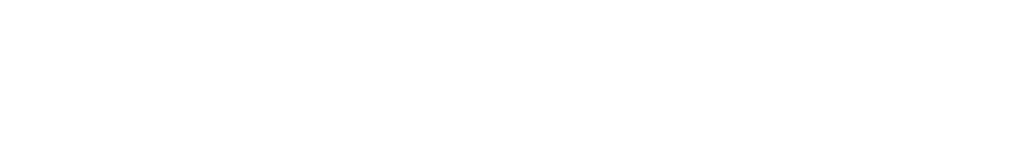
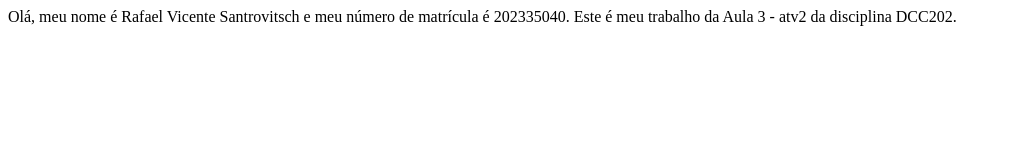
Before and after one commit to ufjf-dcc202/ufjf-dcc202-2023-3-b-atv2-r-santrovitsch, a plain HTML site: page index.html in a window 1280 px wide. Shown: the whole page, without its empty margins (0-1011 px from the left). Drawn offline with Linux system fonts and the light colour scheme.

Commit message:
adiciona conteudo no index

```diff
--- a/index.html
+++ b/index.html
@@ -6,6 +6,6 @@
     <title>Document</title>
 </head>
 <body>
-
+    Olá, meu nome é Rafael Vicente Santrovitsch e meu número de matrícula é 202335040. Este é meu trabalho da Aula 3 - atv2 da disciplina DCC202.
 </body>
 </html>
```
